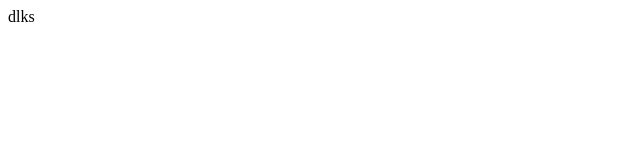
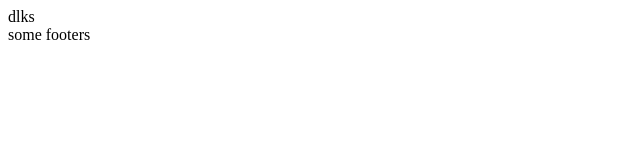
Before and after one commit to richymaysoft/git-test, a plain HTML site: page index.html in a window 1280 px wide. Shown: the full height of the page, 0-640 px from the left. Drawn offline with Linux system fonts and the light colour scheme.

Commit message:
add footer to masters

```diff
--- a/index.html
+++ b/index.html
@@ -5,5 +5,7 @@
 <body>
 
     <div>dlks</div>
+
+    <footer>some footers</footer>
 </body>
 </html>
```
